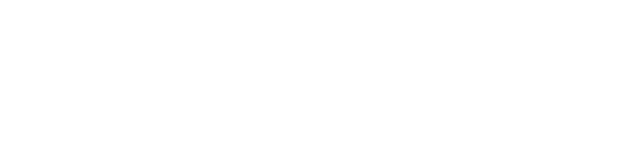
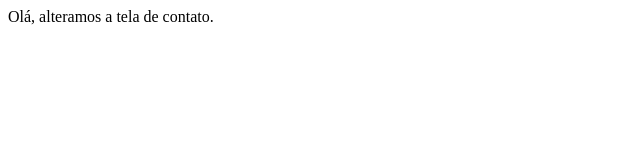
Before and after one commit to larafrontend/semana-02, a plain HTML site: page contato.html in a window 1280 px wide. Shown: the whole page, without its empty margins (0-640 px from the left). Drawn offline with Linux system fonts and the light colour scheme.

```diff
--- a/contato.html
+++ b/contato.html
@@ -7,6 +7,6 @@
     <title>Document</title>
 </head>
 <body>
-
+    Olá, alteramos a tela de contato.
 </body>
 </html>
```
